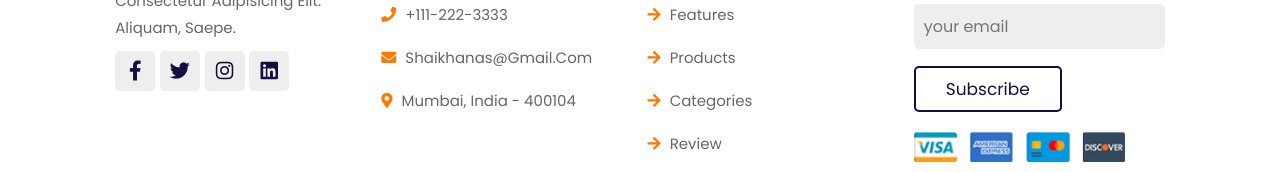
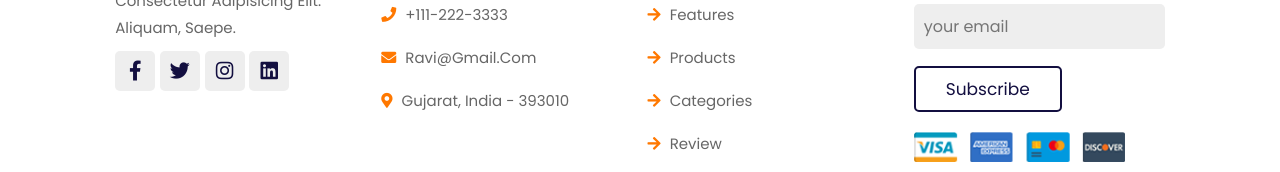
Before and after one commit to ravikant12345/fooddelevry-templete, a plain HTML site: page index.html in a window 1280 px wide. Shown: the part 4397-4569 px from the top of the page. Drawn offline with nearby package versions, Linux system fonts and the light colour scheme.

Commit message:
Update index.html

```diff
--- a/index.html
+++ b/index.html
@@ -463,8 +463,8 @@
             <h3>contact info</h3>
             <a href="#" class="links"> <i class="fas fa-phone"></i> +123-456-7890 </a>
             <a href="#" class="links"> <i class="fas fa-phone"></i> +111-222-3333 </a>
-            <a href="#" class="links"> <i class="fas fa-envelope"></i> shaikhanas@gmail.com </a>
-            <a href="#" class="links"> <i class="fas fa-map-marker-alt"></i> mumbai, india - 400104 </a>
+            <a href="#" class="links"> <i class="fas fa-envelope"></i> ravi@gmail.com </a>
+            <a href="#" class="links"> <i class="fas fa-map-marker-alt"></i> Gujarat, india - 393010 </a>
         </div>
 
         <div class="box">
```
